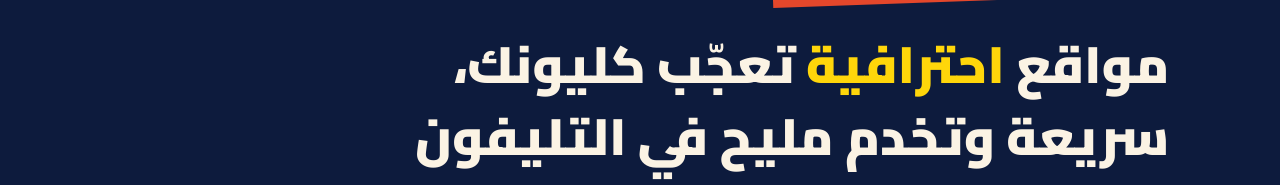
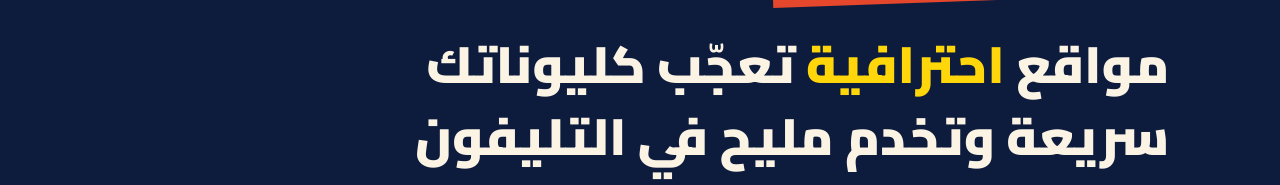
Before and after one commit to Emnaazem/emnaazem-portfolio, a plain HTML site: page index.html in a window 1280 px wide. Shown: the part 669-854 px from the top of the page. Drawn offline with Linux system fonts and the light colour scheme.

Commit message:
Add files via upload

```diff
--- a/index.html
+++ b/index.html
@@ -137,7 +137,7 @@ footer{background:var(--nuit);color:#9aa3c0;text-align:center;padding:1.2rem 1re
     <h1 class="name">Emna<br>Azem<em>.</em></h1>
     <div class="role">FRONT-END DEVELOPER</div>
     <figure class="portrait"><img data-img="portrait" alt="Emna Azem"></figure>
-    <p class="tagline">مواقع <u>احترافية</u> تعجّب كليونك،<br>سريعة وتخدم مليح في التليفون</p>
+    <p class="tagline">مواقع <u>احترافية</u> تعجّب كليوناتك<br>سريعة وتخدم مليح في التليفون</p>
     <p class="lead">مطورة واجهات بخبرة أكثر من 7 سنين. نبني صفحات تعريفية ومواقع حجز ونصلح مشاكل الواجهات للمحلات والقاعات والوكالات.</p>
     <div class="cta"><a class="btn" href="#projects">شوف مشاريعي</a><a class="btn ghost" href="#contact">ابعثلي طلبك</a></div>
     <div class="stats"><div><b>7+</b><span>سنين خبرة</span></div><div><b>05</b><span>مواقع حيّة تجرّبها</span></div><div><b>04</b><span>مشاريع في الملف</span></div></div>
```
